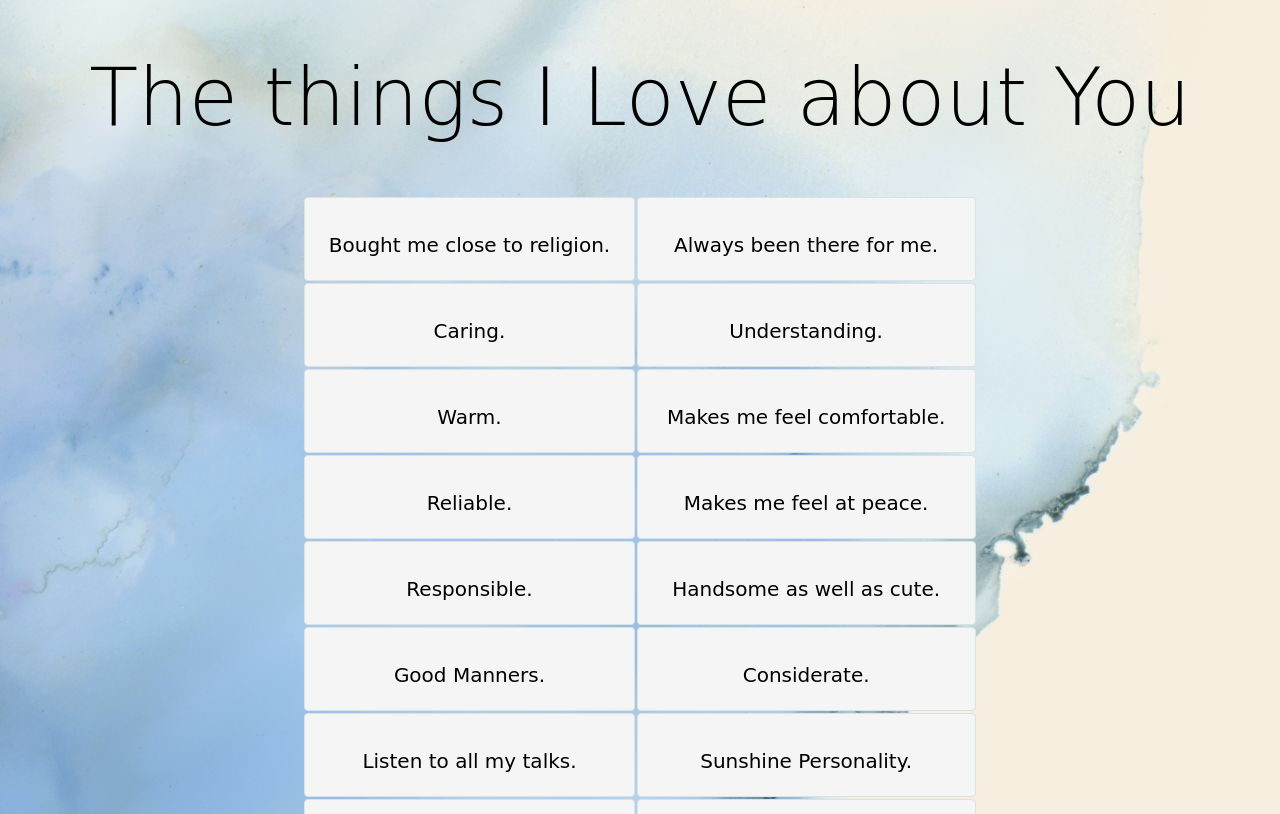
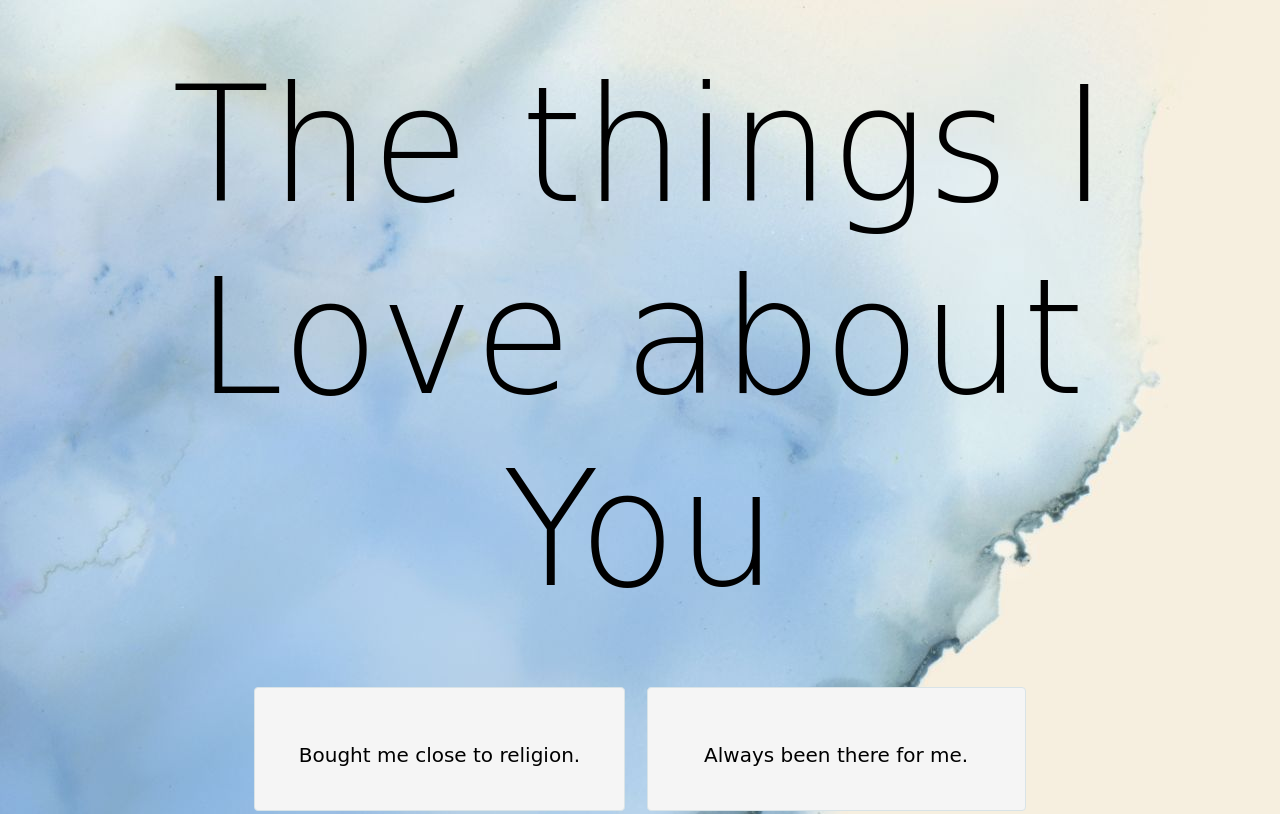
Before and after one commit to Sam9623/roo, a plain HTML site: page index.html in a window 1280 px wide. Shown: the top 814 px of the page. Drawn offline with nearby package versions, Linux system fonts and the light colour scheme.

Commit message:
Update styles.css

```diff
--- a/css/styles.css
+++ b/css/styles.css
@@ -10,7 +10,7 @@ table{
   text-align: center;
 }
 .display-4{
-    font-size: 5rem;
+    font-size: 10rem;
     color: black;
     font-family: 'Sacramento', cursive;
     position: relative;
@@ -25,6 +25,10 @@ table{
 }
 
 .card{
+  padding: 20px;
+  margin: 10px;
+  text-align: center;
+  display: flex;
   color: black;
   background-color: whitesmoke;
   font-family: 'Sacramento', cursive;
```
